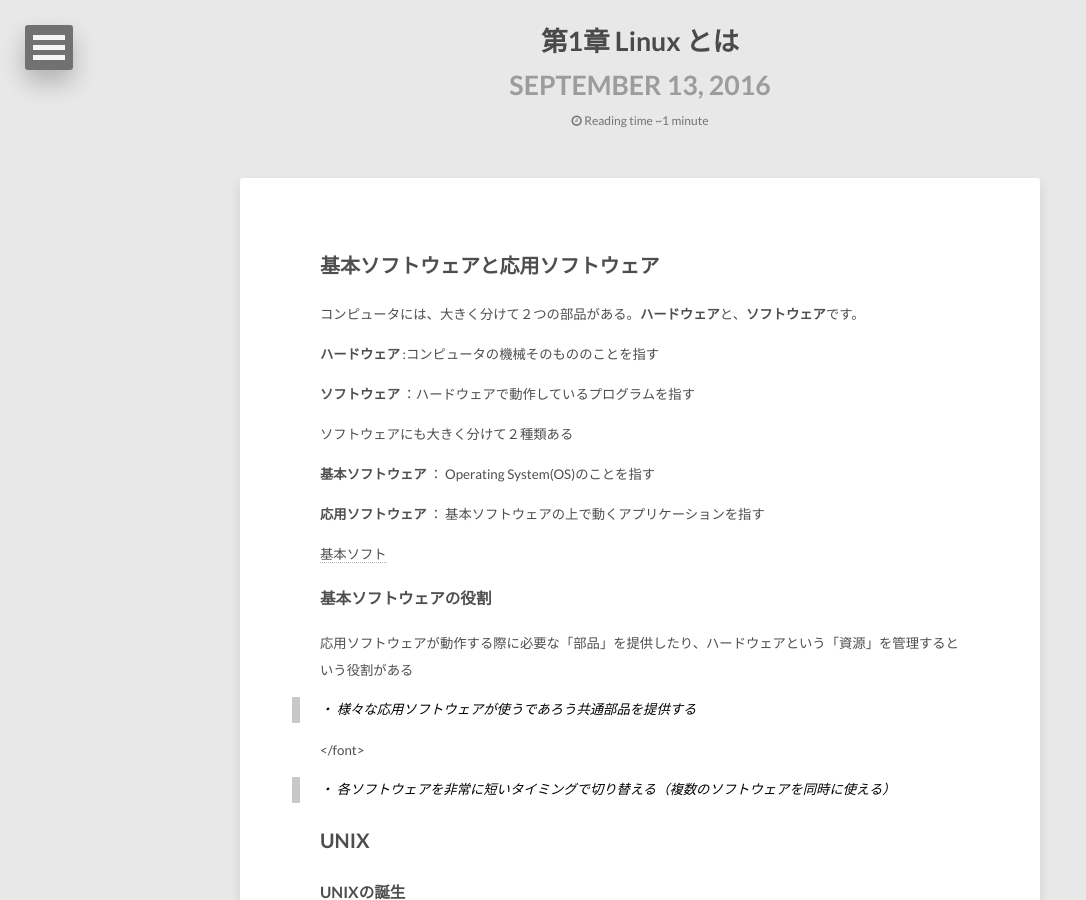
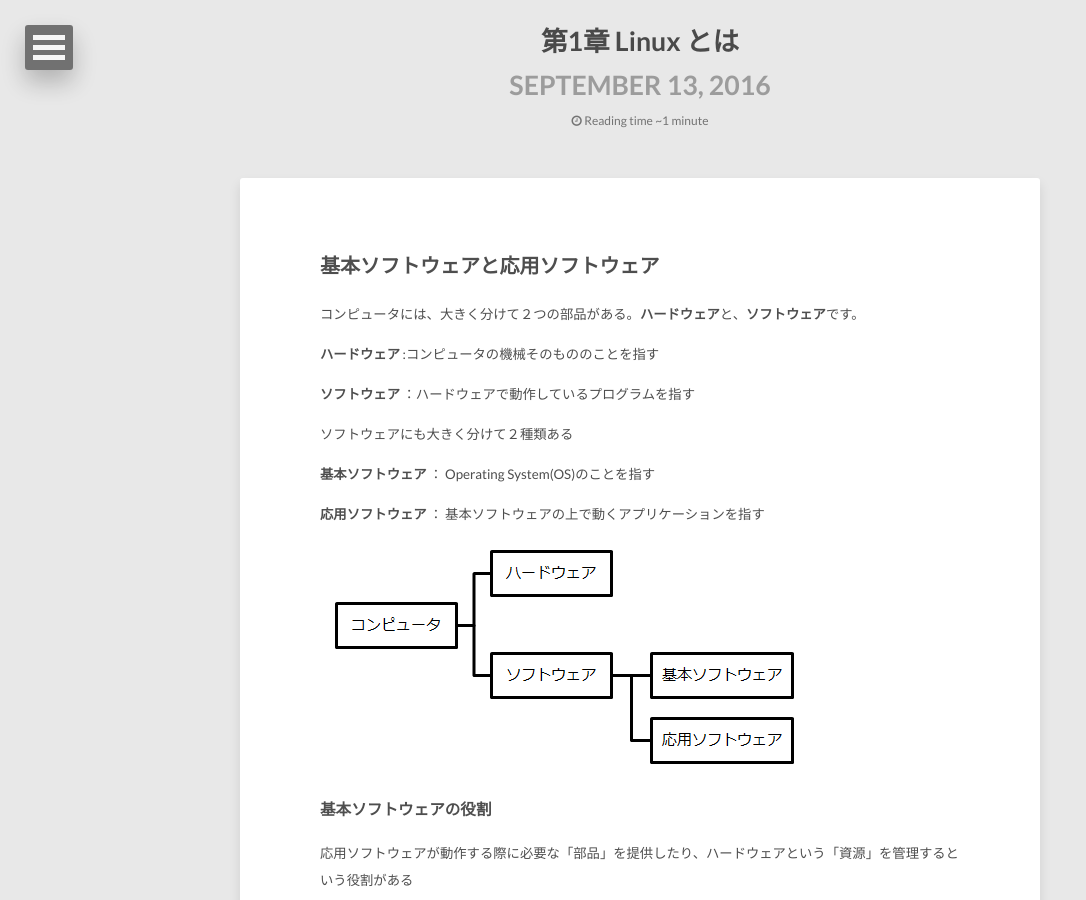
Before and after one commit to tayamagu/tayamagu.github.io, a Jekyll site: the page built from _posts/2016-09-13-linux01.md, in a window 1280 px wide and 900 px high. Shown: the whole window, without its empty margins (0-1086 px from the left). Built offline with Jekyll 4.4.1, drawn with Linux system fonts in a browser that asks for light colours; nearby versions of some CDN libraries.

Commit message:
no message

```diff
--- a/_posts/2016-09-13-linux01.md
+++ b/_posts/2016-09-13-linux01.md
@@ -19,7 +19,7 @@ category: Linux
 
 **応用ソフトウェア** ： 基本ソフトウェアの上で動くアプリケーションを指す
 
- [基本ソフト]("images/Linux01_01.png")
+ ![基本ソフト](https://raw.githubusercontent.com/tayamagu/tayamagu.github.io/master/images/linux01_01.png)
 
 
 ### 基本ソフトウェアの役割
@@ -80,7 +80,7 @@ GPLを有したソフトウェアをベースとしたソフトウェアを一
 Linuxは**基本的にコマンドで操作**する。コマンドはユーザランドで動作する。
 　`※X Window Systemと、GNOME、KDE、Xfce等を導入することでマウス操作ができる`
 
- ![基本ソフト]("images/Linux01_01.png")
+  ![基本ソフト](https://raw.githubusercontent.com/tayamagu/tayamagu.github.io/master/images/linux01_02.png)
 
 ### シェル
 Linuxには、シェルという**対話型のコマンド入力環境**が用意されている。
```
Also changed, not shown: images/linux01_02.png (renamed from images/linux01_02.jpeg).
